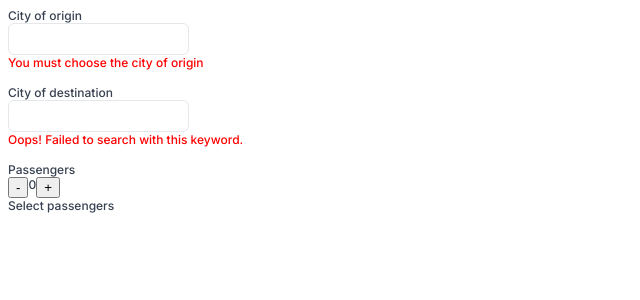
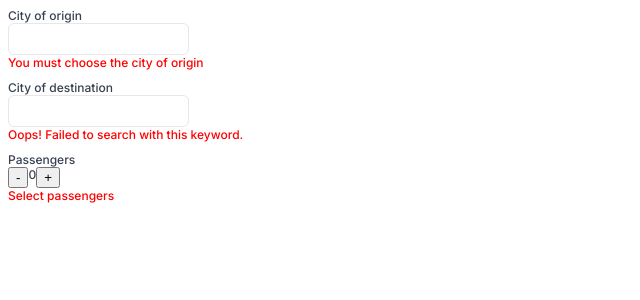
Before and after one commit to vitorcremonez/mozio-tech-assessment, a Next.js app: page / in a window 1280 px wide. Shown: the top 300 px of the page, without its empty margins (0-640 px from the left). Built offline with nearby package versions, Linux system fonts and the light colour scheme.

Commit message:
Isolate styling logic

```diff
--- a/src/components/LocationPickerInput/index.tsx
+++ b/src/components/inputs/LocationPickerInput/index.tsx
@@ -1,6 +1,7 @@
 import React, { useEffect, useState } from "react";
+import { Container, Error, Label } from "../styles";
 import Selector from "./Selector";
-import { Error, Input, Label } from "./styles";
+import { Input } from "./styles";
 
 interface LocationPickerInputProps {
 	value?: string;
@@ -28,7 +29,7 @@ const LocationPickerInput: React.FC<LocationPickerInputProps> = ({
 	}, [term]);
 
 	return (
-		<>
+		<Container>
 			<Label>{label}</Label>
 			<Input
 				value={term}
@@ -40,7 +41,7 @@ const LocationPickerInput: React.FC<LocationPickerInputProps> = ({
 				<Selector options={options} onSelect={(option) => onChange(option)} />
 			)}
 			{error && <Error>{error}</Error>}
-		</>
+		</Container>
 	);
 };
 
--- a/src/components/LocationPickerInput/styles.ts
+++ b/src/components/inputs/LocationPickerInput/styles.ts
@@ -1,8 +1,4 @@
 import styled from "styled-components";
-
-export const Label = styled.label`
-	display: block;
-`;
 
 export const Input = styled.input`
 	background-color: #ffffff;
@@ -13,7 +9,3 @@ export const Input = styled.input`
 	font-weight: 500;
 	outline: none;
 `;
-
-export const Error = styled.div`
-	color: #ff0000;
-`;
--- a/src/components/StepperInput/index.tsx
+++ b/src/components/inputs/StepperInput/index.tsx
@@ -1,4 +1,5 @@
 import React, { useCallback } from "react";
+import { Container, Error, Label } from "../styles";
 
 interface StepperInputProps {
 	value: number;
@@ -24,8 +25,8 @@ const StepperInput: React.FC<StepperInputProps> = ({
 	}, [value, onChange]);
 
 	return (
-		<>
-			<label>{label}</label>
+		<Container>
+			<Label>{label}</Label>
 			<div style={{ display: "flex" }}>
 				<div>
 					<button onClick={() => decrease()}>-</button>
@@ -35,8 +36,8 @@ const StepperInput: React.FC<StepperInputProps> = ({
 					<button onClick={() => increase()}>+</button>
 				</div>
 			</div>
-			{error && <div>{error}</div>}
-		</>
+			{error && <Error>{error}</Error>}
+		</Container>
 	);
 };
 
--- /dev/null
+++ b/src/components/inputs/styles.ts
@@ -0,0 +1,13 @@
+import styled from "styled-components";
+
+export const Container = styled.div`
+	margin-bottom: 10px;
+`;
+
+export const Label = styled.label`
+	display: block;
+`;
+
+export const Error = styled.div`
+	color: #ff0000;
+`;
--- a/src/pages/index.tsx
+++ b/src/pages/index.tsx
@@ -1,4 +1,4 @@
-import { LocationPickerInput, StepperInput } from "components";
+import { LocationPickerInput, StepperInput } from "components/inputs";
 
 export default function Home() {
 	return (
@@ -8,14 +8,12 @@ export default function Home() {
 				onChange={(value) => console.log({ value })}
 				error={"You must choose the city of origin"}
 			/>
-			<br />
 			<LocationPickerInput
 				value={""}
 				label={"City of destination"}
 				onChange={(value) => console.log({ value })}
 				error={"Oops! Failed to search with this keyword."}
 			/>
-			<br />
 			<StepperInput
 				value={0}
 				label={"Passengers"}
```
Also changed, not shown: src/components/inputs/LocationPickerInput/Selector/index.tsx (renamed from src/components/LocationPickerInput/Selector/index.tsx), src/components/inputs/LocationPickerInput/Selector/styles.ts (renamed from src/components/LocationPickerInput/Selector/styles.ts), src/components/inputs/index.tsx (renamed from src/components/index.tsx).
